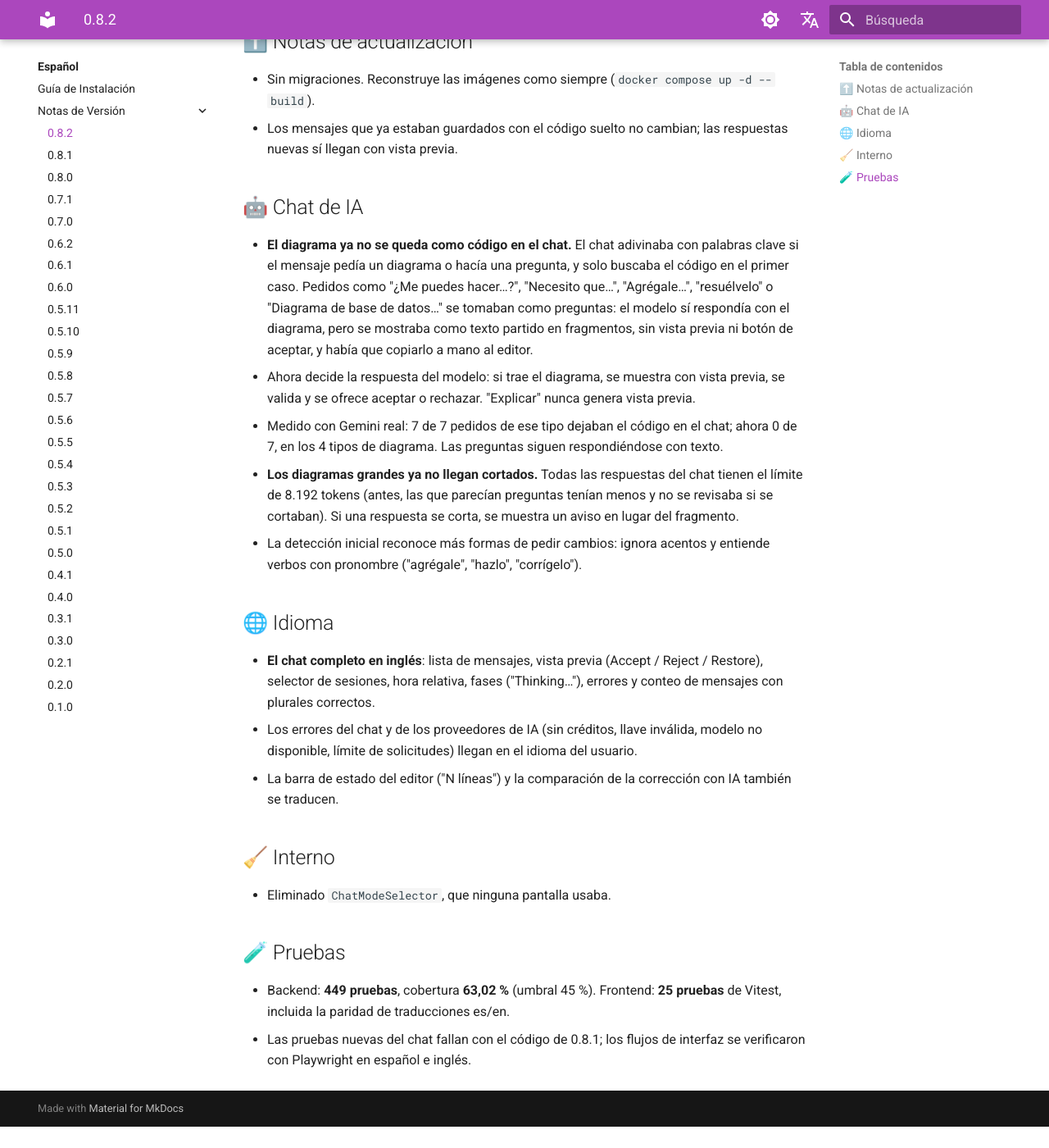
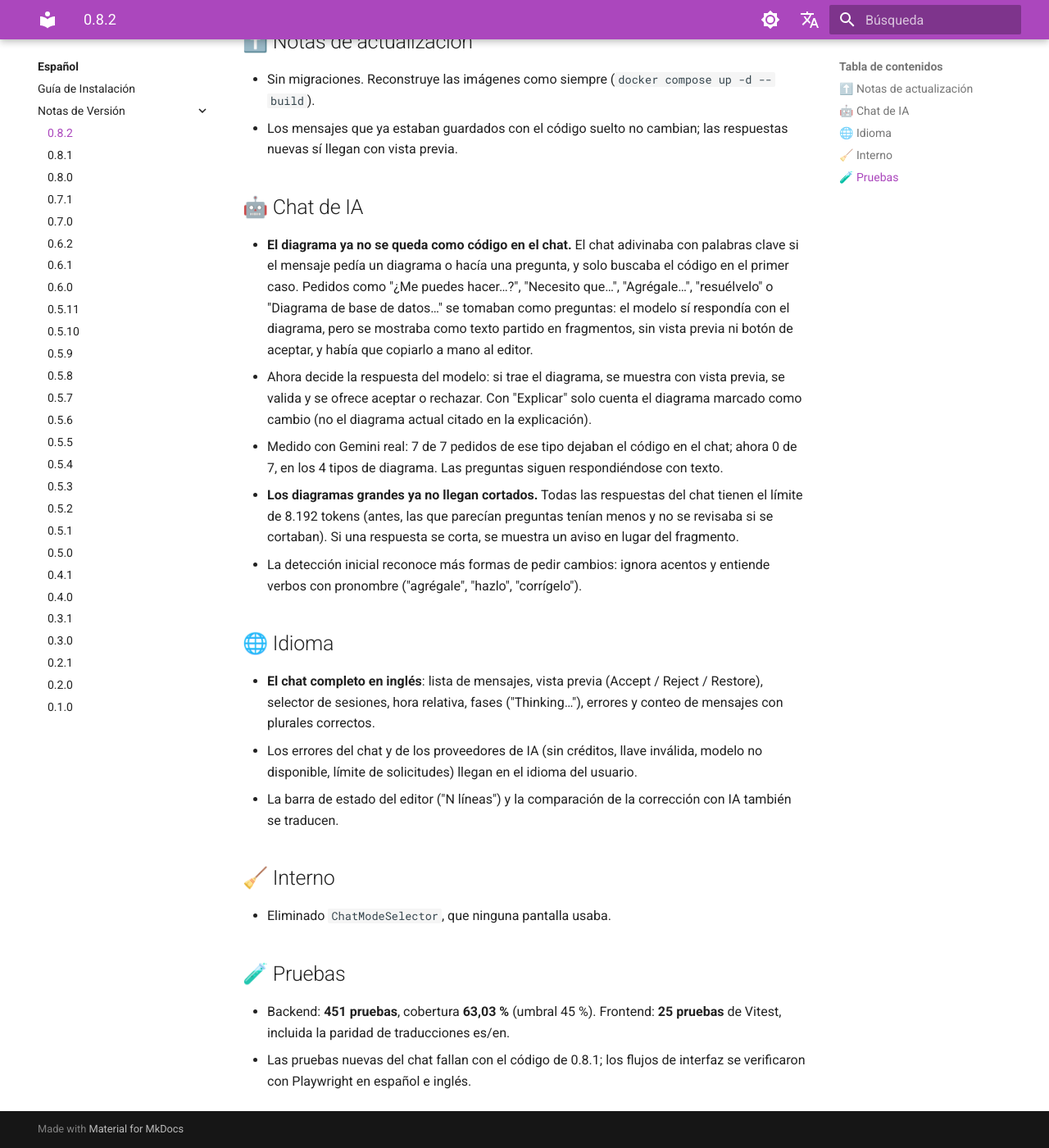
Before and after one commit to diagramahub/diagramahub, an MkDocs documentation site: the page built from docs/es/release-notes/0.8.2.md, in a window 1280 px wide and 1400 px high, scrolled down 311 px. Shown: the whole window at 82% size. Built offline with MkDocs 1.6.1 and Material for MkDocs 9.7.7, drawn with Linux system fonts in a browser that asks for light colours; comment, search, counter and statistics services are not loaded; before the commit the page ends 1685 px from its top, so only the background shows below that.

Commit message:
fix(ai-chat): diagram markers win even for Explain replies

```diff
--- a/docs/es/release-notes/0.8.2.md
+++ b/docs/es/release-notes/0.8.2.md
@@ -10,7 +10,7 @@
 ## 🤖 Chat de IA
 
 - **El diagrama ya no se queda como código en el chat.** El chat adivinaba con palabras clave si el mensaje pedía un diagrama o hacía una pregunta, y solo buscaba el código en el primer caso. Pedidos como "¿Me puedes hacer…?", "Necesito que…", "Agrégale…", "resuélvelo" o "Diagrama de base de datos…" se tomaban como preguntas: el modelo sí respondía con el diagrama, pero se mostraba como texto partido en fragmentos, sin vista previa ni botón de aceptar, y había que copiarlo a mano al editor.
-  - Ahora decide la respuesta del modelo: si trae el diagrama, se muestra con vista previa, se valida y se ofrece aceptar o rechazar. "Explicar" nunca genera vista previa.
+  - Ahora decide la respuesta del modelo: si trae el diagrama, se muestra con vista previa, se valida y se ofrece aceptar o rechazar. Con "Explicar" solo cuenta el diagrama marcado como cambio (no el diagrama actual citado en la explicación).
   - Medido con Gemini real: 7 de 7 pedidos de ese tipo dejaban el código en el chat; ahora 0 de 7, en los 4 tipos de diagrama. Las preguntas siguen respondiéndose con texto.
 - **Los diagramas grandes ya no llegan cortados.** Todas las respuestas del chat tienen el límite de 8.192 tokens (antes, las que parecían preguntas tenían menos y no se revisaba si se cortaban). Si una respuesta se corta, se muestra un aviso en lugar del fragmento.
 - La detección inicial reconoce más formas de pedir cambios: ignora acentos y entiende verbos con pronombre ("agrégale", "hazlo", "corrígelo").
@@ -27,5 +27,5 @@
 
 ## 🧪 Pruebas
 
-- Backend: **449 pruebas**, cobertura **63,02 %** (umbral 45 %). Frontend: **25 pruebas** de Vitest, incluida la paridad de traducciones es/en.
+- Backend: **451 pruebas**, cobertura **63,03 %** (umbral 45 %). Frontend: **25 pruebas** de Vitest, incluida la paridad de traducciones es/en.
 - Las pruebas nuevas del chat fallan con el código de 0.8.1; los flujos de interfaz se verificaron con Playwright en español e inglés.
```
Also changed, not shown: AGENTS.md (+1 -1 lines), README.md (+1 -1 lines), docs/en/release-notes/0.8.2.md (+2 -2 lines), 2 other files.
